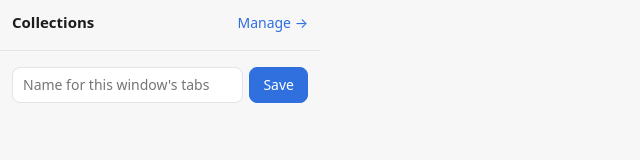
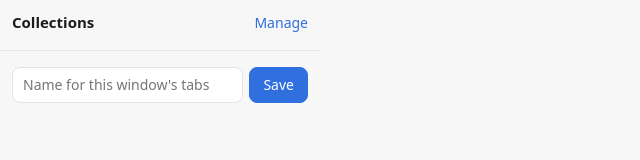
Before and after one commit to dzangolab/tab-collections, a website with bundled scripts: page src/popup.html in a window 1280 px wide. Shown: the full height of the page, 0-640 px from the left. Built offline with nearby package versions, Linux system fonts and the light colour scheme.

Commit message:
feat: remove the arrow from the popup's Manage link
Co-Authored-By: Claude Opus 5.5 <noreply@anthropic.com>

```diff
--- a/src/popup.html
+++ b/src/popup.html
@@ -37,7 +37,7 @@
 <div class="wrap">
   <div class="head">
     <h1>Collections</h1>
-    <a href="#" id="manage">Manage →</a>
+    <a href="#" id="manage">Manage</a>
   </div>
   <div class="list" id="list"></div>
   <div class="section">
```
